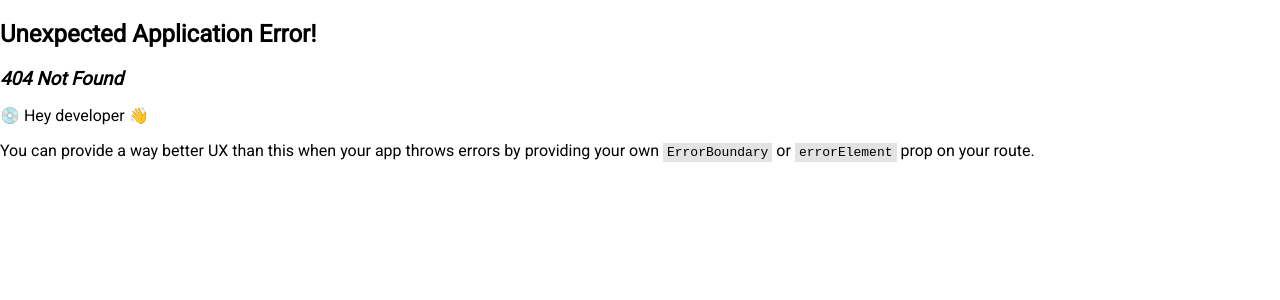
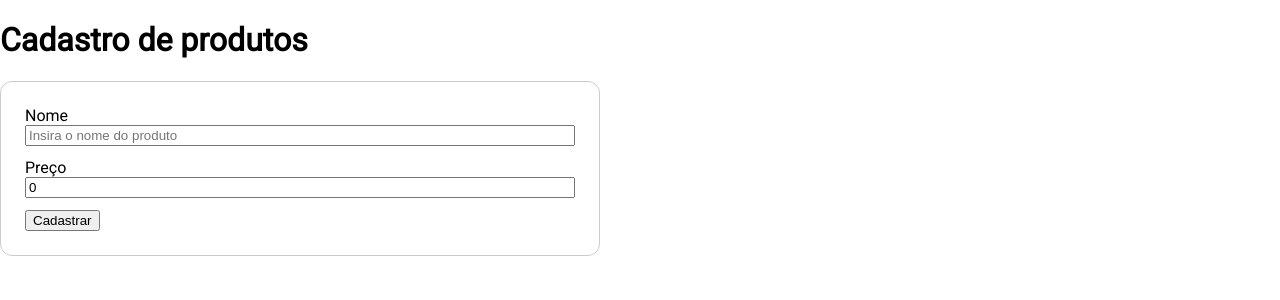
Before and after one commit to lucazweb/neo-market, a React app: page /cadastrar-produto in a window 1280 px wide. Before the commit this address had no page. Shown: the top 300 px of the page. Built offline with nearby package versions, Linux system fonts and the light colour scheme.

Commit message:
feat: add product form basic structure

```diff
--- a/package.json
+++ b/package.json
@@ -3,6 +3,7 @@
   "version": "0.1.0",
   "private": true,
   "dependencies": {
+    "formik": "^2.4.4",
     "react": "^18.2.0",
     "react-dom": "^18.2.0",
     "react-flexbox-grid": "^2.1.2",
--- a/src/domain/models.ts
+++ /dev/null
@@ -1,3 +0,0 @@
-export type Product = {
-  name: string
-}
--- /dev/null
+++ b/src/domain/models/products.ts
@@ -0,0 +1,5 @@
+export type Product = {
+  name: string;
+  price: number;
+  image: string;
+}
--- a/src/main/App.tsx
+++ b/src/main/App.tsx
@@ -2,6 +2,7 @@ import React from "react";
 import { Grid } from "react-flexbox-grid";
 import { createBrowserRouter, RouterProvider } from "react-router-dom";
 import { Home } from "@/presentation/pages";
+import { ProductsForm } from "@/presentation/pages/products-form";
 
 function App() {
   const router = createBrowserRouter([
@@ -9,6 +10,10 @@ function App() {
       path: "/",
       element: <Home />,
     },
+    {
+      path: "/cadastrar-produto",
+      element: <ProductsForm />,
+    },
   ]);
   return <RouterProvider router={router} />;
 }
--- /dev/null
+++ b/src/presentation/pages/products-form/index.tsx
@@ -0,0 +1,64 @@
+import React from "react";
+import { Col, Row } from "react-flexbox-grid";
+import { Formik, Field, Form } from "formik";
+import { FieldWrapper, StyledWrapper } from "./styled";
+
+export const ProductsForm = () => {
+  return (
+    <Row>
+      <Col sm={10}>
+        <Row>
+          <Col md={12}>
+            <h1>Cadastro de produtos</h1>
+          </Col>
+        </Row>
+        <Row>
+          <Col md={12}>
+            <Formik
+              initialValues={{
+                name: "",
+                price: 0,
+              }}
+              onSubmit={async (values) => {
+                await new Promise((r) => setTimeout(r, 500));
+                alert(JSON.stringify(values, null, 2));
+              }}
+            >
+              <Form>
+                <StyledWrapper>
+                  <Row>
+                    <Col md={12}>
+                      <FieldWrapper>
+                        <label htmlFor="name"> Nome</label>
+                        <Field
+                          id="name"
+                          name="name"
+                          placeholder="Insira o nome do produto"
+                        />
+                      </FieldWrapper>
+                    </Col>
+                    <Col md={12}>
+                      <FieldWrapper>
+                        <label htmlFor="price"> Preço</label>
+                        <Field
+                          id="price"
+                          name="price"
+                          placeholder="Insira o preço do produto"
+                        />
+                      </FieldWrapper>
+                    </Col>
+                  </Row>
+                  <Row>
+                    <Col md={12}>
+                      <button type="submit">Cadastrar</button>
+                    </Col>
+                  </Row>
+                </StyledWrapper>
+              </Form>
+            </Formik>
+          </Col>
+        </Row>
+      </Col>
+    </Row>
+  );
+};
--- /dev/null
+++ b/src/presentation/pages/products-form/styled.ts
@@ -0,0 +1,16 @@
+import styled from 'styled-components'
+
+export const StyledWrapper = styled.div`
+  padding: 24px;
+  border-radius: 12px;
+  border: 1px solid #ccc;
+  display: flex;
+  flex-direction: column;
+  width: 600px;
+`
+
+export const FieldWrapper = styled.div`
+  display: flex;
+  flex-direction: column;
+  margin-bottom: 12px;
+`
```
Also changed, not shown: 1 other file (tests, documents, lock files or other folders).
